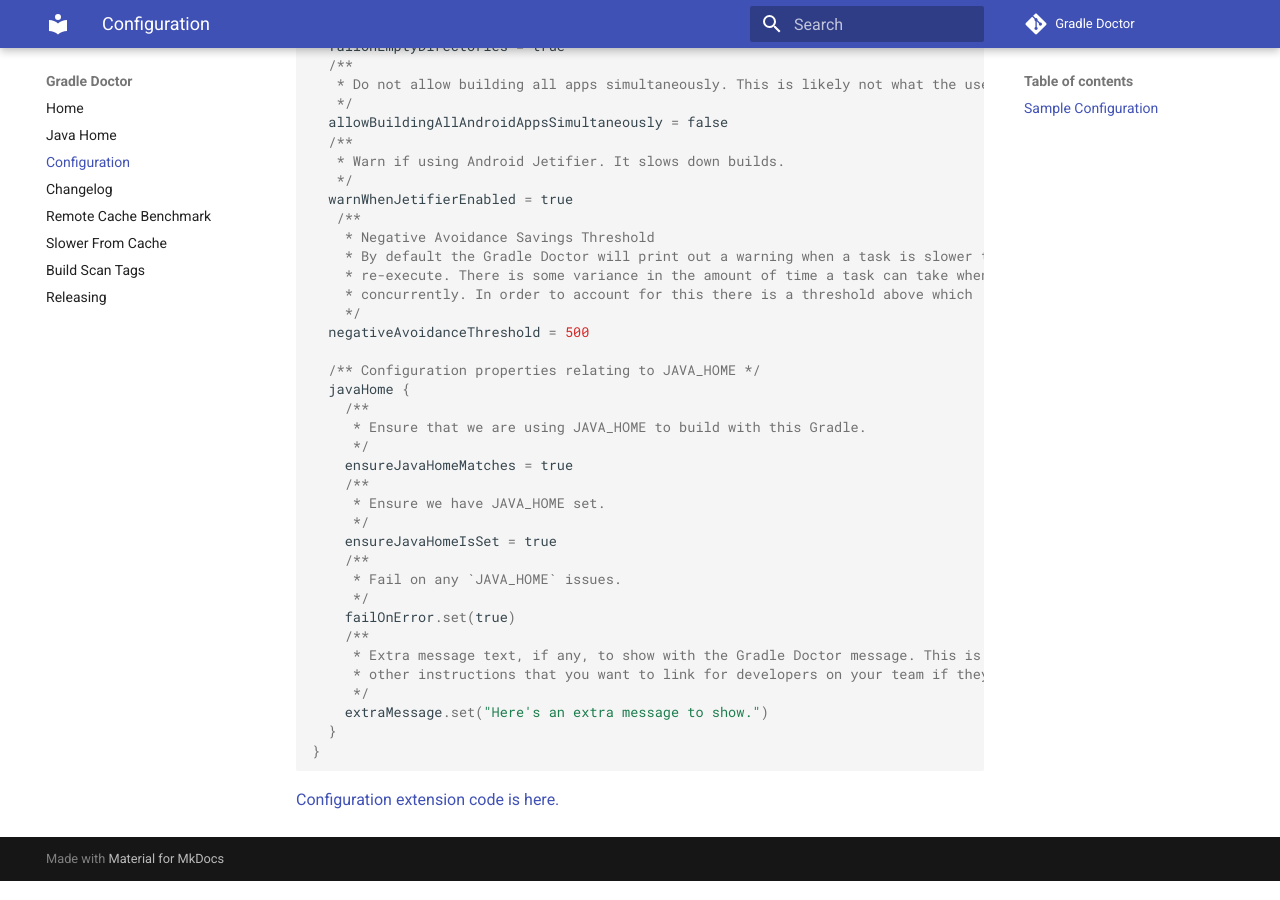
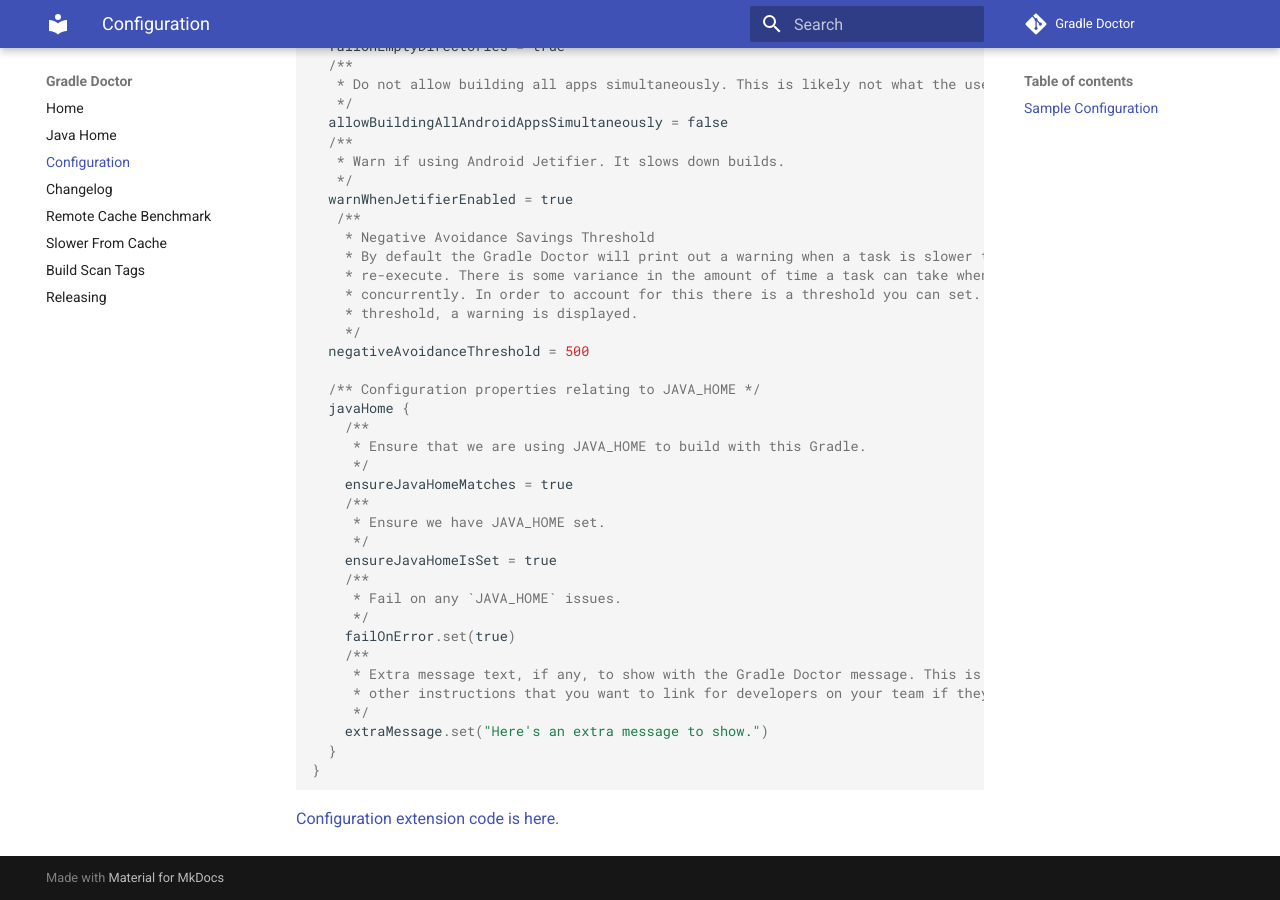
Before and after one commit to runningcode/gradle-doctor, an MkDocs documentation site: the page built from docs/configuration.md, in a window 1280 px wide and 900 px high, scrolled down 720 px. Built offline with MkDocs 1.6.1 and Material for MkDocs 9.7.7, drawn with Linux system fonts in a browser that asks for light colours; comment, search, counter and statistics services are not loaded.

Commit message:
Fix missing end of sentence.

```diff
--- a/docs/configuration.md
+++ b/docs/configuration.md
@@ -42,7 +42,8 @@
         * Negative Avoidance Savings Threshold
         * By default the Gradle Doctor will print out a warning when a task is slower to pull from the cache than to
         * re-execute. There is some variance in the amount of time a task can take when several tasks are running
-        * concurrently. In order to account for this there is a threshold above which
+        * concurrently. In order to account for this there is a threshold you can set. When the difference is above the
+        * threshold, a warning is displayed.
         */
       negativeAvoidanceThreshold = 500
 
@@ -108,7 +109,8 @@
         * Negative Avoidance Savings Threshold
         * By default the Gradle Doctor will print out a warning when a task is slower to pull from the cache than to
         * re-execute. There is some variance in the amount of time a task can take when several tasks are running
-        * concurrently. In order to account for this there is a threshold above which
+        * concurrently. In order to account for this there is a threshold you can set. When the difference is above the
+        * threshold, a warning is displayed.
         */
       negativeAvoidanceThreshold.set(500)
 
```
Also changed, not shown: 1 other file.
